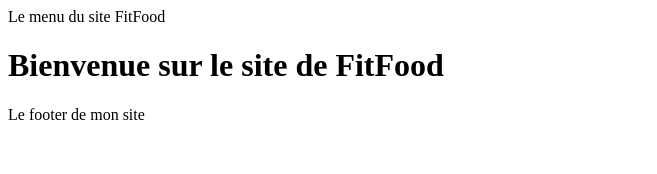
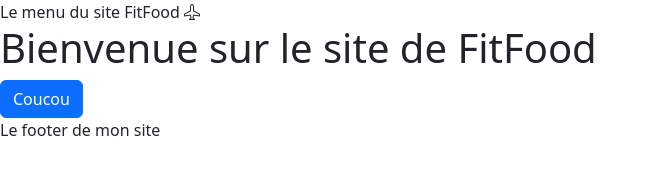
Before and after one commit to mimiecmoua/FitFood, a website with bundled scripts: page index.html in a window 1280 px wide. Shown: the whole page, without its empty margins (0-657 px from the left). Built offline with nearby package versions, Linux system fonts and the light colour scheme; files whose address does not match are found by name.

Commit message:
Add npm bootstrap + incons

```diff
--- a/index.html
+++ b/index.html
@@ -3,11 +3,13 @@
 <head>
     <meta charset="UTF-8">
     <meta name="viewport" content="width=device-width, initial-scale=1.0">
+    <link rel="stylesheet" href="node_modules/bootstrap/dist/css/bootstrap.min.css"/>
+    <link rel="stylesheet" href="node_modules/bootstrap-icons/font/bootstrap-icons.css"/>
     <title>FitFood</title>
 </head>
 <body>
 
-    <header>Le menu du site FitFood</header>
+    <header>Le menu du site FitFood <i class="bi bi-airplane"></i></header>
 
     <main id="main-page">
 
@@ -17,5 +19,6 @@
 
 
     <script type="module" src="Router/router.js"></script>
+    <script src="node_modules/bootstrap/dist/js/bootstrap.bundle.min.js"></script>
 </body>
 </html>
--- /dev/null
+++ b/package.json
@@ -0,0 +1,6 @@
+{
+  "dependencies": {
+    "bootstrap": "^5.3.3",
+    "bootstrap-icons": "^1.11.3"
+  }
+}
--- a/pages/home.html
+++ b/pages/home.html
@@ -1 +1,3 @@
 <h1>Bienvenue sur le site de FitFood</h1>
+
+<button class="btn btn-primary">Coucou</button>
```
Also changed, not shown: 2 other files.
